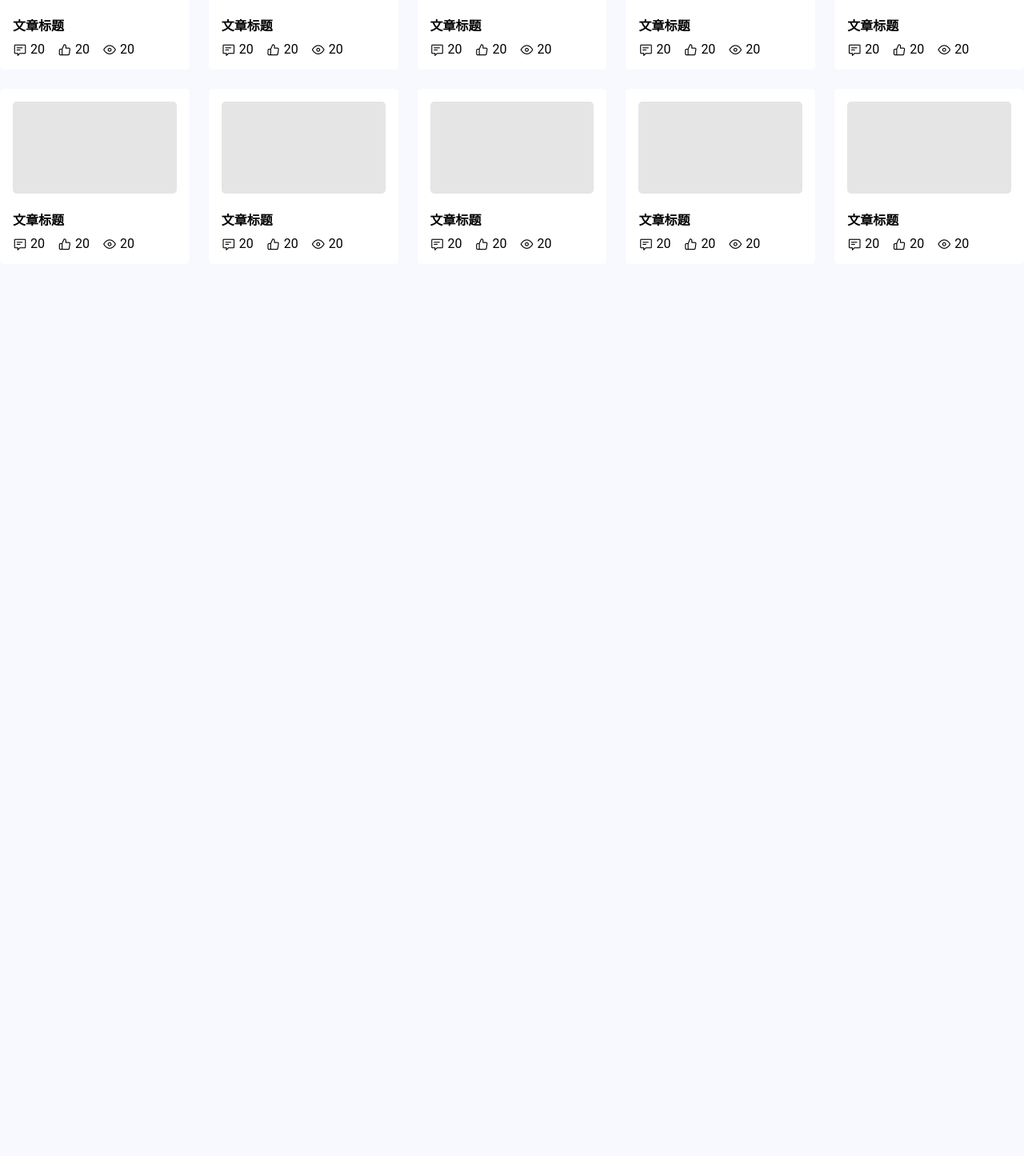
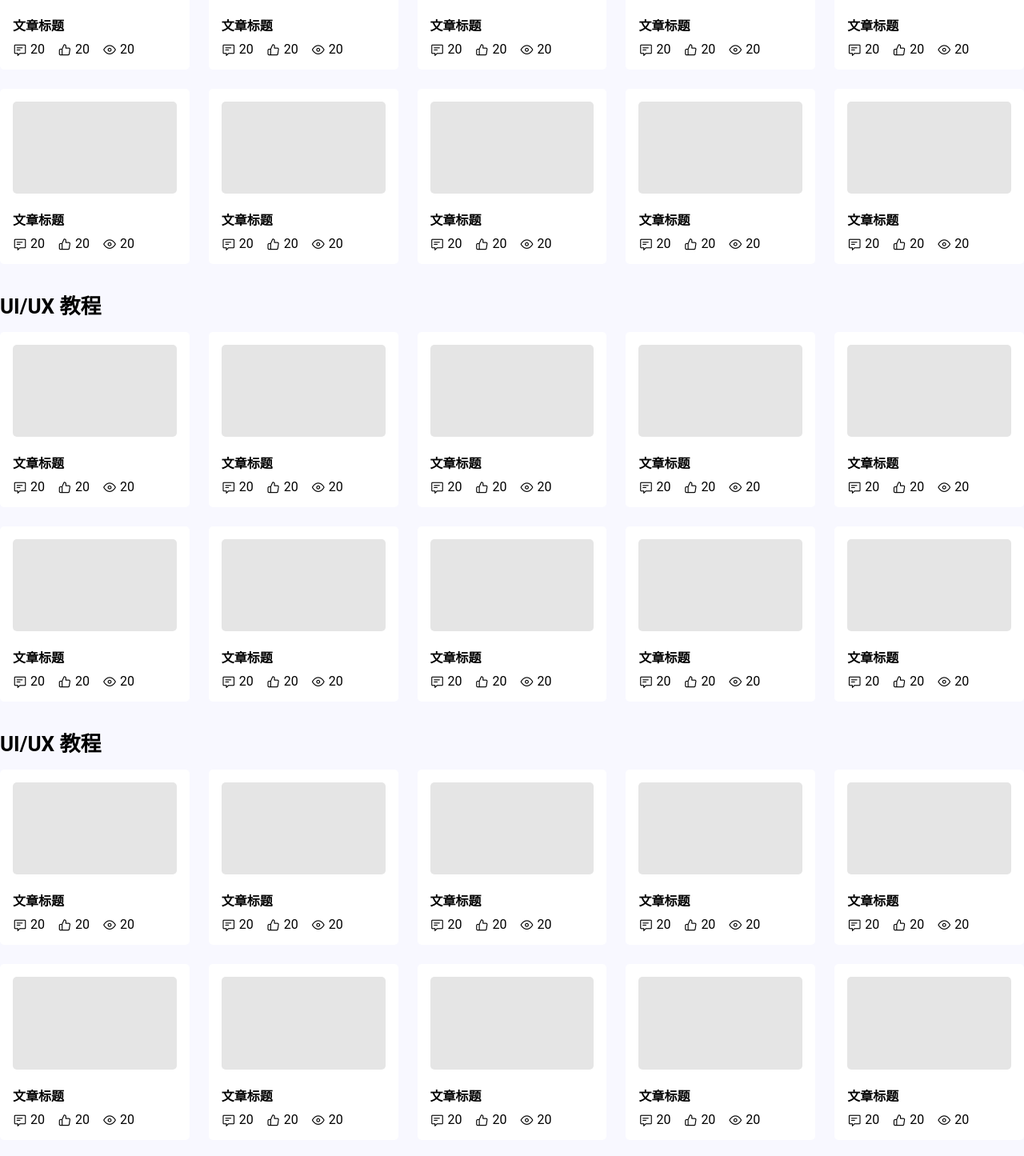
Before and after one commit to leyiang/zomo-front, a Vue app: page /login in a window 1280 px wide. Shown: the part 745-2190 px from the top of the page at 80% size. Before the commit the page ends 1075 px from the top, so only its background shows below. Built offline with nearby package versions, Linux system fonts and the light colour scheme.

Commit message:
adding footer componnet & refactor a bit

```diff
--- /dev/null
+++ b/src/components/AFooter.vue
@@ -0,0 +1,16 @@
+<style>
+  .blog-footer {
+    background-color: #333;
+    color: #FFF;
+    margin-top: 4rem;
+    padding: 1rem;
+  }
+</style>
+
+<template>
+  <footer class="blog-footer">
+    <div class="layout-inner">
+      FOOTER HERER
+    </div>
+  </footer>
+</template>
--- a/src/init.js
+++ b/src/init.js
@@ -5,6 +5,7 @@ import APostList from "./components/APostList";
 import ACrumb from "./components/ACrumb";
 import AInfo from "./components/AInfo";
 import AComment from "./components/AComment";
+import AFooter from "./components/AFooter";
 
 export default (Vue) => {
     Vue.component( "a-header", AHeader );
@@ -14,4 +15,5 @@ export default (Vue) => {
     Vue.component( "a-crumb", ACrumb );
     Vue.component( "a-info", AInfo );
     Vue.component( "a-comment", AComment );
+    Vue.component( "a-footer", AFooter );
 };
--- a/src/views/category.vue
+++ b/src/views/category.vue
@@ -65,6 +65,8 @@
         <a-post></a-post>
       </a-post-list>
     </div>
+
+    <a-footer></a-footer>
   </div>
 </template>
 
--- a/src/views/detail.vue
+++ b/src/views/detail.vue
@@ -103,6 +103,7 @@
           <a-post></a-post>
           <a-post></a-post>
           <a-post></a-post>
+          <a-post></a-post>
         </a-post-list>
       </div>
 
@@ -132,6 +133,8 @@
         <a-comment></a-comment>
       </section>
     </div>
+
+    <a-footer></a-footer>
   </div>
 </template>
 
--- a/src/views/index.vue
+++ b/src/views/index.vue
@@ -1,13 +1,61 @@
-<style>
-
-</style>
-
 <template>
-  <div class="blog-page">
+  <div class="blog-page home-page">
     <a-header class="with-margin"></a-header>
 
     <div class="layout-inner">
       <a-slider class="with-margin"></a-slider>
+
+      <div class="section-list flex flex-col gap-2">
+        <div class="section">
+          <h2 class="section-title">UI/UX 教程</h2>
+
+          <a-post-list>
+            <a-post></a-post>
+            <a-post></a-post>
+            <a-post></a-post>
+            <a-post></a-post>
+            <a-post></a-post>
+            <a-post></a-post>
+            <a-post></a-post>
+            <a-post></a-post>
+            <a-post></a-post>
+            <a-post></a-post>
+          </a-post-list>
+        </div>
+
+        <div class="section">
+          <h2 class="section-title">UI/UX 教程</h2>
+
+          <a-post-list>
+            <a-post></a-post>
+            <a-post></a-post>
+            <a-post></a-post>
+            <a-post></a-post>
+            <a-post></a-post>
+            <a-post></a-post>
+            <a-post></a-post>
+            <a-post></a-post>
+            <a-post></a-post>
+            <a-post></a-post>
+          </a-post-list>
+        </div>
+
+        <div class="section">
+          <h2 class="section-title">UI/UX 教程</h2>
+
+          <a-post-list>
+            <a-post></a-post>
+            <a-post></a-post>
+            <a-post></a-post>
+            <a-post></a-post>
+            <a-post></a-post>
+            <a-post></a-post>
+            <a-post></a-post>
+            <a-post></a-post>
+            <a-post></a-post>
+            <a-post></a-post>
+          </a-post-list>
+        </div>
 
         <div class="section">
           <h2 class="section-title">UI/UX 教程</h2>
@@ -28,6 +76,9 @@
       </div>
 
     </div>
+
+    <a-footer></a-footer>
+  </div>
 </template>
 
 <script>
--- a/src/views/my.vue
+++ b/src/views/my.vue
@@ -134,7 +134,7 @@
   margin-right: 30px;
 }
 
-.comment-info {
+.my-page .comment-info {
   margin-left: 70px;
 }
 .comment-message {
```
Lines whose indentation alone changed are shown as unchanged.
